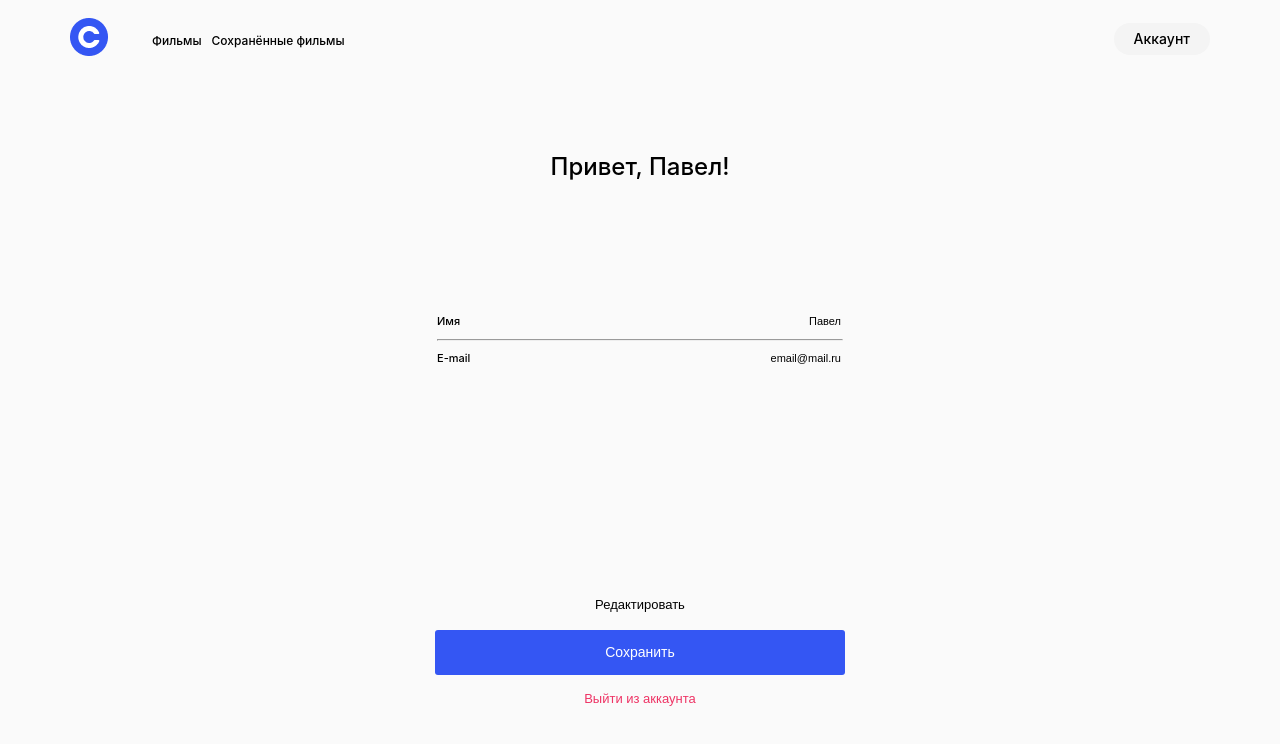
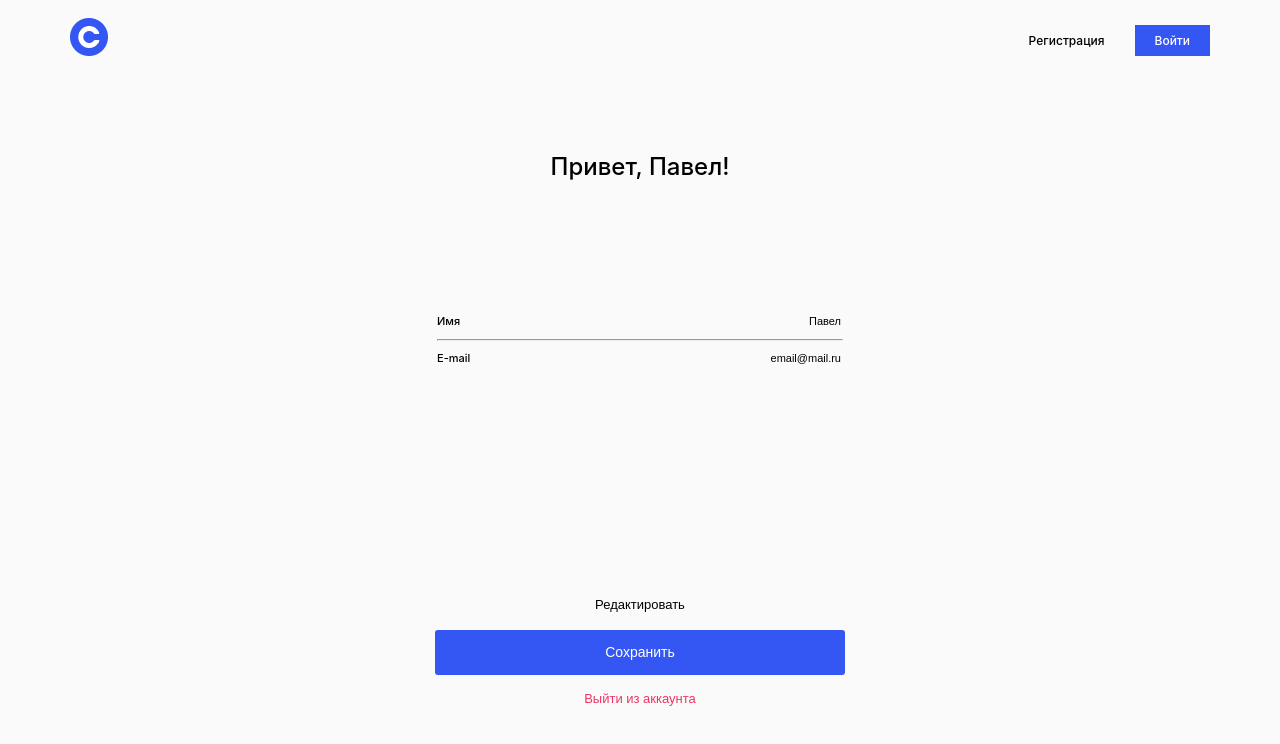
Before and after one commit to GlazkovPavel/movies-explorer-frontend, a React (Create React App) app: page /profile in a window 1280 px wide. Shown: the top 744 px of the page. Built offline with nearby package versions, Linux system fonts and the light colour scheme.

Commit message:
feat: верстка header

```diff
--- a/src/components/Header/Header.js
+++ b/src/components/Header/Header.js
@@ -6,7 +6,6 @@ import {Navigation} from "../Navigation/Navigation";
 
 export function Header(props){
 
-  const loggedIn = true
 
   return(
 
@@ -14,7 +13,7 @@ export function Header(props){
         <Link to="/">
           <img src={header__logo} className="header__logo" alt="Лого"/>
         </Link>
-        <Navigation loggedIn={loggedIn}/>
+        <Navigation loggedIn={props.loggedIn}/>
 
       </section>
 
--- a/src/components/Main/Main.js
+++ b/src/components/Main/Main.js
@@ -12,11 +12,14 @@ import {Header} from "../Header/Header";
 export function Main(){
 
   const mainState = true
+  const loggedIn = false
+
 
   return(
     <>
       <Header
       main={mainState}
+      loggedIn={loggedIn}
       />
       <Promo />
       <AboutProject />
--- a/src/components/Movies/Movies.js
+++ b/src/components/Movies/Movies.js
@@ -9,11 +9,13 @@ export function Movies() {
 
   const mainState = false
   const saved = false
+  const loggedIn = true
 
   return(
     <>
       <Header
       main={mainState}
+      loggedIn={loggedIn}
       />
       <SearchForm />
       <MoviesCardList saved={saved}/>
--- a/src/components/SavedMovies/SavedMovies.js
+++ b/src/components/SavedMovies/SavedMovies.js
@@ -9,11 +9,13 @@ export function SavedMovies(){
 
   const mainState = false
   const saved = true
+  const loggedIn = true
 
   return(
     <>
       <Header
         main={mainState}
+        loggedIn={loggedIn}
       />
       <SearchForm />
       <MoviesCardList saved={saved}/>
```
